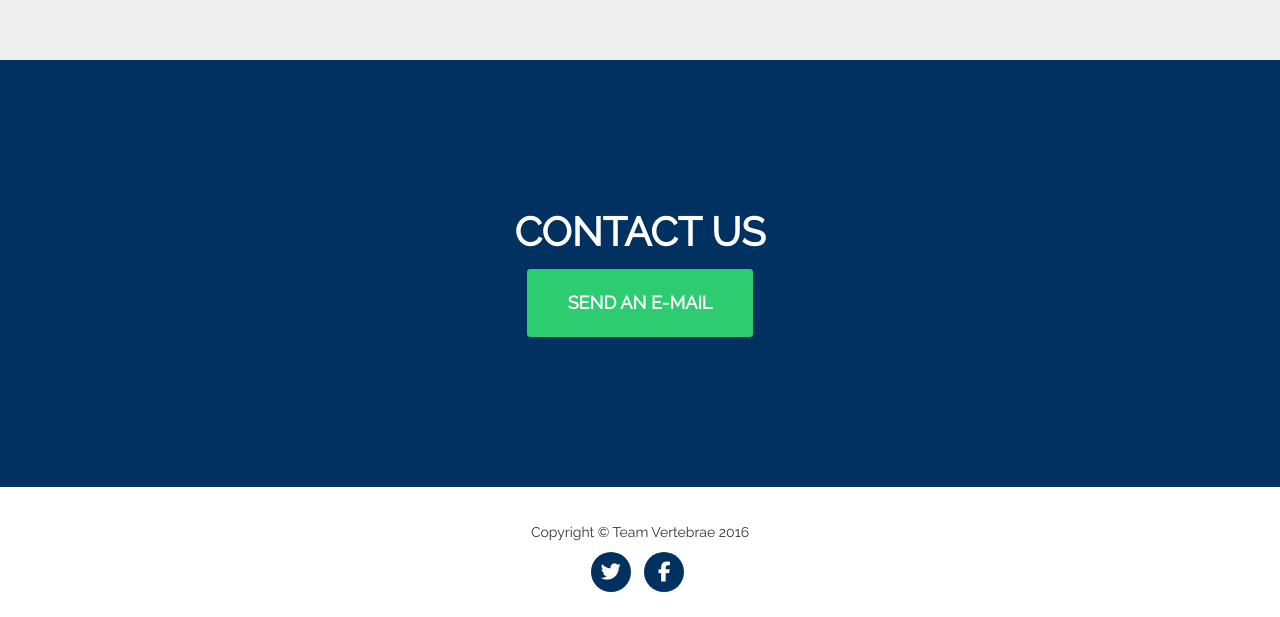
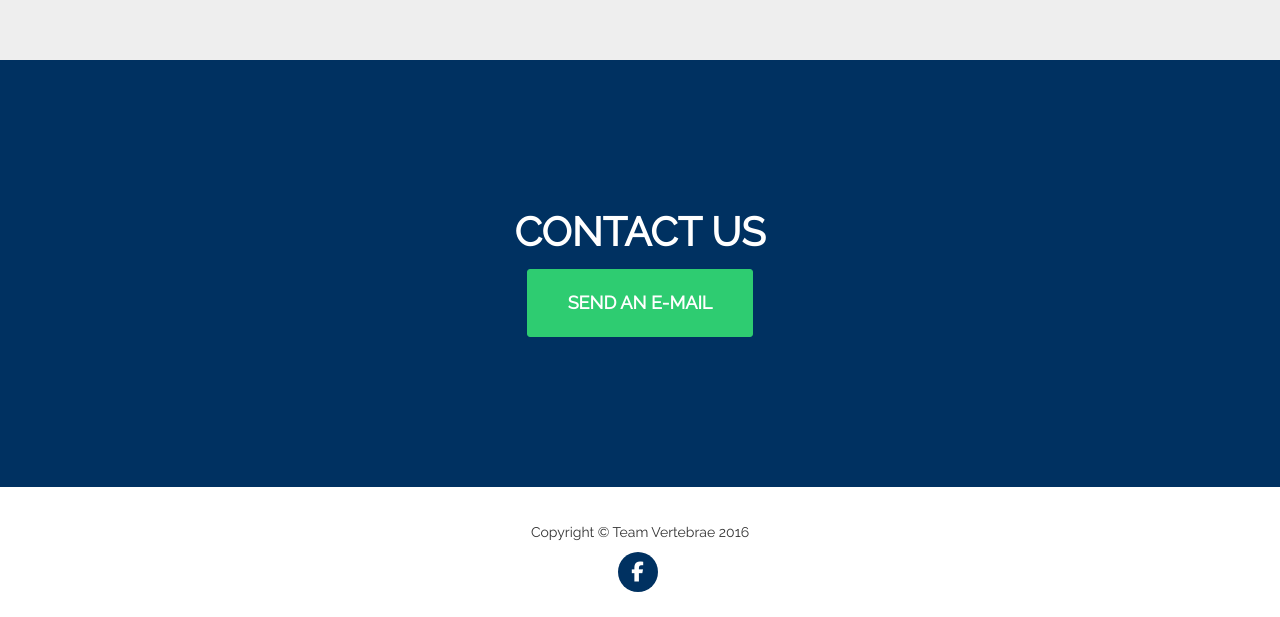
Before and after one commit to tvertebrae/tvertebrae.github.io, a website: page index.html in a window 1280 px wide. Shown: the part 3931-4548 px from the top of the page. Drawn offline with nearby package versions, Linux system fonts and the light colour scheme.

Commit message:
added facebook link

```diff
--- a/index.html
+++ b/index.html
@@ -256,9 +256,9 @@
         <div class="row">
             <div class="col-md-4 col-sm-offset-4">
                 <ul class="list-inline social-buttons">
-                    <li><a href="#"><i class="fa fa-twitter"></i></a>
-                    </li>
-                    <li><a href="#"><i class="fa fa-facebook"></i></a>
+                    <!--<li><a href="#"><i class="fa fa-twitter"></i></a>-->
+                    <!--</li>-->
+                    <li><a href="https://www.facebook.com/tvertb/"><i class="fa fa-facebook"></i></a>
                     </li>
                 </ul>
             </div>
```
